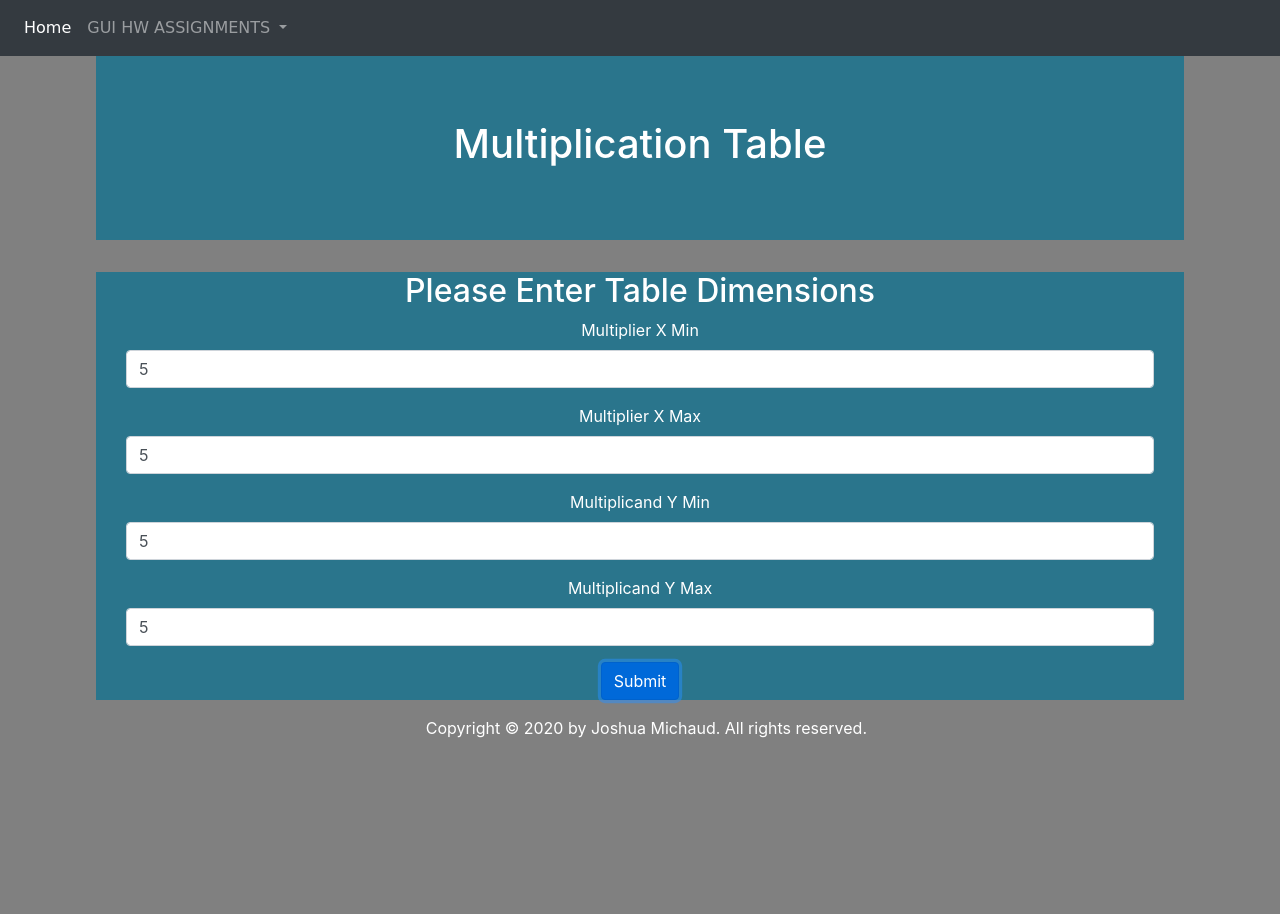
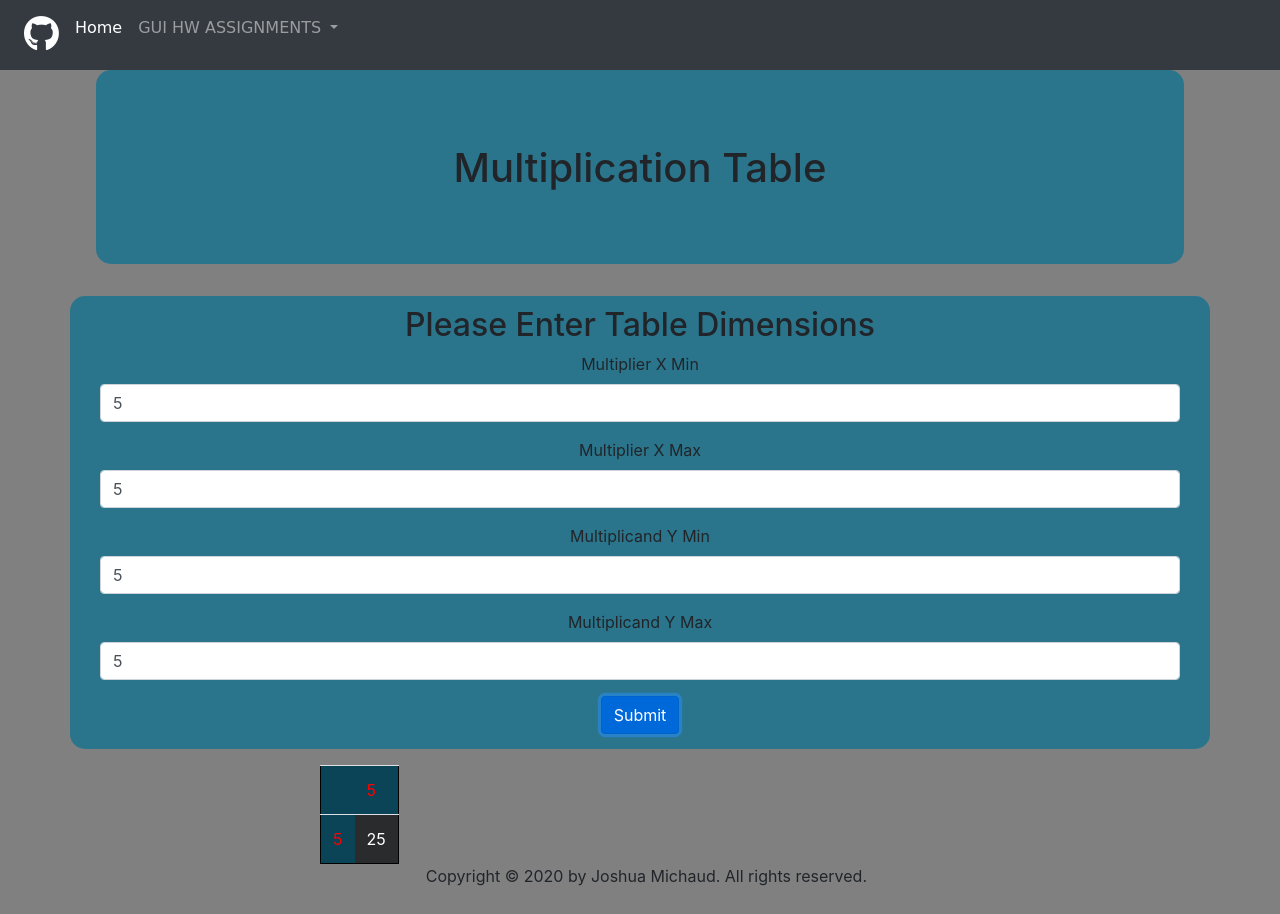
Before and after one commit to Joshua-Michaud/Hw5, a plain HTML site: page index.html in a window 1280 px wide. Both pictures are taken after typing "5", "5", "5", "5" into the empty fields and a click on the button "Submit". Before the commit the page ends 800 px from the top, so only its background shows below. Drawn offline with nearby package versions, Linux system fonts and the light colour scheme.

Commit message:
Updated working code

```diff
--- a/css/style.css
+++ b/css/style.css
@@ -2,21 +2,16 @@
 Name: Joshua Michaud
 Email: Joshua_Michaud@student.uml.edu
 Affiliation: Student at Umass Lowell Computer Science
-Date: 10/29/2020
+Date: 10/30/2020
 Description: External style sheet for index.html
-Location: ~jmichaud/public_html/css/style.css
-91.461 Assignment: First Web Page Part 2
+Location: github
+91.461 Assignment: First JavaScript Webpage
 Joshua Michaud, UMass Lowell Computer Science,
 Copyright (c) 2020 by Joshua Michaud. All rights reserved. May be
 freely copied or excerpted for educational purposes with credit to the author.
 */
 
-
-/*This sets my background for the whole web page*/
-*{
-  color: white;
-}
-
+/* sets whole page background to gray */
 body, html{
   background-color: gray;
 
@@ -28,25 +23,6 @@ footer {
   margin-left: 1%;
 }
 
-.container {
-  background-color: #2a758c;
-  min-width: 70%;
-  max-width: 85%;
-}
-
-#errorHelper{
-  background-color: white;
-}
-
-#errorMessages{
-  text-align: center;
-}
-
-.jumbotron{
-  background: none;
-}
-
-/*This allows the text to change color when hovering over my sideNav homeworks*/
 .navbar-nav a:hover{
   color: red;
 }
@@ -63,14 +39,71 @@ nav i {
   font-family: cursive;
 }
 
+
 /* This makes the dropdown have a gray background and make the writing cursive */
 .dropdown-menu{
   background-color: gray;
   font-family: cursive;
 }
 
-/* This allows the pictures to be centered inside the carousel */
-.carousel-inner img {
-   height: auto;
-   max-width: 70%;
+
+#buttons{
+  padding-bottom: 15px;
 }
+
+
+.jumbotron{
+  background: none;
+}
+
+/* sets jumbotron up */
+#JumboHelper{
+  border-radius: 15px;
+  padding-top: 10px;
+  background-color: #2a758c;
+  width: 100%;
+  margin: auto;
+  min-width: 70%;
+  max-width: 85%;
+}
+
+
+#FormHelper{
+  border-radius: 15px;
+  padding-top: 10px;
+  background-color: #2a758c;
+}
+
+#errorHelper{
+  background-color: white;
+  margin: auto;
+}
+
+#errorMessages{
+  text-align: center;
+}
+
+#multTable{
+  border: 1px solid black;
+  border-collapse: collapse;
+}
+
+tbody > tr > td:first-child,
+tbody > tr:first-child > td {
+  background-color: #0a4456;
+
+  color: red;
+}
+tbody > tr > td {
+  background-color: #292b2c;
+  color: white;
+}
+
+/*https://www.w3schools.com/cssref/pr_pos_overflow.asp*/
+/* Found a nice scroll feature from w3schools */
+.table{
+    overflow: scroll;
+    max-width: 50%;
+    margin: 0 auto;
+    max-height: 400px;
+}
--- a/index.html
+++ b/index.html
@@ -2,10 +2,10 @@
 Name: Joshua Michaud
 Email: Joshua_Michaud@student.uml.edu
 Affiliation: Student at Umass Lowell Computer Science
-Date: 10/29/2020
-Description:
-Location:
-91.461 Assignment: First Web Page Part 1
+Date: 10/30/2020
+Description: This webpage is supposed to use JavaScript to create a Multiplication Table with error handling
+Location: github
+91.461 Assignment: First JavaScript Webpage
 Joshua Michaud, UMass Lowell Computer Science,
 Copyright (c) 2020 by Joshua Michaud. All rights reserved. May be
 freely copied or excerpted for educational purposes with credit to the author.
@@ -18,12 +18,12 @@ freely copied or excerpted for educational purposes with credit to the author.
     <meta charset="utf-8">
     <!--This will scale the web page depending on browser size -->
     <meta name="viewport" content="width=device-width, initial-scale=1, shrink-to-fit=no">
-    <!--This will link an external CSS style sheet-->
 
     <!-- Bootstrap CSS -->
     <link rel="stylesheet" href="https://cdn.jsdelivr.net/npm/bootstrap@4.5.3/dist/css/bootstrap.min.css" integrity="sha384-TX8t27EcRE3e/ihU7zmQxVncDAy5uIKz4rEkgIXeMed4M0jlfIDPvg6uqKI2xXr2" crossorigin="anonymous">
     <!-- Link to external CSS. -->
     <link rel="stylesheet" href="./css/style.css">
+
      <!-- Linked stylesheet for icons. -->
     <link rel="stylesheet" href="https://use.fontawesome.com/releases/v5.7.0/css/all.css" integrity="sha384-lZN37f5QGtY3VHgisS14W3ExzMWZxybE1SJSEsQp9S+oqd12jhcu+A56Ebc1zFSJ" crossorigin="anonymous">
 
@@ -39,9 +39,14 @@ freely copied or excerpted for educational purposes with credit to the author.
               <span class="navbar-toggler-icon"></span>
           </button>
           <div class="collapse navbar-collapse" id="navbarNavDropdown">
-          <ul class = "navbar-nav">
+              <ul class = "navbar-nav" >
+                  <li class="nav-item">
+                      <a class="nav-link " href="https://github.com/Joshua-Michaud" target="_blank">
+                          <i class="fab fa-github"></i>
+                      </a>
+                  </li>
                   <li class="nav-item active">
-                 <a class="nav-link" href="https://cs.uml.edu/~jmichaud/index.html">Home <span class="sr-only">(current)</span></a>
+                      <a class="nav-link" href="https://joshua-michaud.github.io/Personal-Website/">Home <span class="sr-only">(current)</span></a>
                   </li>
                   <li class="nav-item dropdown">
                       <a class="nav-link dropdown-toggle" href="#" id="navbarDropdownMenuLink" role="button" data-toggle="dropdown" aria-haspopup="true" aria-expanded="false">
@@ -50,10 +55,10 @@ freely copied or excerpted for educational purposes with credit to the author.
                       <div class="dropdown-menu text-center" aria-labelledby="navbarDropdownMenuLink">
                           <a class = "dropdown-item" href="#hw1"> HW 1: Intro </a>
                           <!-- This will link back to this web page for hw 2 -->
-                    <a class = "dropdown-item" href="https://cs.uml.edu/~jmichaud/Hw2/index.html">HW 2: HTML Basics</a>
-                    <a class = "dropdown-item" href="https://cs.uml.edu/~jmichaud/Hw3/index.html">HW 3: CSS</a>
+                          <a class = "dropdown-item" href="https://cs.uml.edu/~jmichaud/Hw2/">HW 2: HTML Basics</a>
+                          <a class = "dropdown-item" href="https://cs.uml.edu/~jmichaud/Hw3/">HW 3: CSS</a>
                           <a class = "dropdown-item" href="https://joshua-michaud.github.io/Personal-Website/">HW 4: Bootstrap</a>
-                    <a class = "dropdown-item" href="#hw5">HW 5: JavaScript</a>
+                          <a class = "dropdown-item" href="https://joshua-michaud.github.io/Hw5/">HW 5: JavaScript</a>
                           <a class = "dropdown-item" href="#hw6">HW 6: jQuery Part 1</a>
                           <a class = "dropdown-item" href="#hw7">HW 7: jQuery Part 2</a>
                           <a class = "dropdown-item" href="#hw8">HW 8: Final Project</a>
@@ -62,14 +67,14 @@ freely copied or excerpted for educational purposes with credit to the author.
               </ul>
           </div>
       </nav>
-      <div class="container" >
+      <div class="container" id = "JumboHelper">
           <div class="jumbotron text-center">
               <!--Header of my page to welcome you-->
               <h1>Multiplication Table</h1>
           </div>
       </div>
 
-      <div class="container text-center">
+      <div class="container text-center" id = "FormHelper">
         <h2>Please Enter Table Dimensions</h2>
           <form  onsubmit="return false">
               <div class="form-group col-sm">
@@ -88,8 +93,8 @@ freely copied or excerpted for educational purposes with credit to the author.
                   <label for="multiplicandMax" class="control-label">Multiplicand Y Max</label>
                   <input type="number" class="form-control" id="yMax">
               </div>
-             <div class="form-group col-sm">
-                 <button type="submit" class="btn btn-primary" id = "subButton" onclick = "return variables()">Submit</button>
+             <div class="form-group col-sm" id = "buttons">
+                 <button type="submit" class="btn btn-primary" id = "subButton" onclick ="InputValidation()">Submit</button>
              </div>
           </form>
       </div>
@@ -97,11 +102,20 @@ freely copied or excerpted for educational purposes with credit to the author.
           <div id="errorMessages" class="text-danger font-weight-bold"></div>
       </div>
 
+      <div class="table">
+          <table id="multTable">
+          </table>
+      </div>
+
+
       <footer class = "text-center">
           <p>Copyright &copy; 2020 by Joshua Michaud. All rights reserved.</p>
       </footer>
+
       <script src="js/script.js"></script>
       <script src="https://code.jquery.com/jquery-3.5.1.slim.min.js" integrity="sha384-DfXdz2htPH0lsSSs5nCTpuj/zy4C+OGpamoFVy38MVBnE+IbbVYUew+OrCXaRkfj" crossorigin="anonymous"></script>
-      <script src="https://cdn.jsdelivr.net/npm/bootstrap@4.5.3/dist/js/bootstrap.bundle.min.js" integrity="sha384-ho+j7jyWK8fNQe+A12Hb8AhRq26LrZ/JpcUGGOn+Y7RsweNrtN/tE3MoK7ZeZDyx" crossorigin="anonymous"></script>
+      <script src="https://cdn.jsdelivr.net/npm/popper.js@1.16.1/dist/umd/popper.min.js" integrity="sha384-9/reFTGAW83EW2RDu2S0VKaIzap3H66lZH81PoYlFhbGU+6BZp6G7niu735Sk7lN" crossorigin="anonymous"></script>
+      <script src="https://stackpath.bootstrapcdn.com/bootstrap/4.5.2/js/bootstrap.min.js" integrity="sha384-B4gt1jrGC7Jh4AgTPSdUtOBvfO8shuf57BaghqFfPlYxofvL8/KUEfYiJOMMV+rV" crossorigin="anonymous"></script>
+
    </body>
 </html>
--- a/js/script.js
+++ b/js/script.js
@@ -1,94 +1,98 @@
-var error = document.getElementById("errorMessages");
+/*
+Name: Joshua Michaud
+Email: Joshua_Michaud@student.uml.edu
+Affiliation: Student at Umass Lowell Computer Science
+Date: 10/30/2020
+Description: External JavaScript for index.html
+Location: github
+91.461 Assignment: First JavaScript Webpage
+Joshua Michaud, UMass Lowell Computer Science,
+Copyright (c) 2020 by Joshua Michaud. All rights reserved. May be
+freely copied or excerpted for educational purposes with credit to the author.
+*/
 
 
-function variables(){
+function InputValidation(){
 
-var xStart = Number(document.getElementById("xMin").value);
-var xEnd = Number(document.getElementById("xMax").value);
-var yStart = Number(document.getElementById("yMin").value);
-var yEnd = Number(document.getElementById("yMax").value);
-var lengthY = Math.abs(xEnd - xStart);
-var lengthX = Math.abs(yEnd - yStart);
-var vecArray = {};
-var xIndex = xStart;
-var yIndex = yStart;
-var xarray = [];
-var yarray = [];
+    let xStart = parseInt(document.getElementById("xMin").value);
+    var xEnd = parseInt(document.getElementById("xMax").value);
+    var yStart = parseInt(document.getElementById("yMin").value);
+    var yEnd = parseInt(document.getElementById("yMax").value);
+    //clears the Multiplication Table
+    document.getElementById("multTable").innerHTML = "";
+    //clears the Error messages
+    document.getElementById("errorMessages").innerHTML = "";
+
+    //test to see if all fields have a input value
+    if (!xStart || !xEnd || !yStart || !yEnd) {
+        document.getElementById("errorMessages").innerHTML =
+       "One or more of the values you entered is empty.<br>Please make sure all values have been filled.<br>";
+        return;
+    }
+
+    //This if-else statement will test if each form input it a number
+    if(isNaN(xStart) || isNaN(xEnd) || isNaN(yStart) || isNaN(yEnd)){
+        //empty
+    }
 
 
-if(isNaN(xStart)){
-  //empty isNaN give error message and will not allow values other than integers into form
-  var message = "Input Value for X Min is not a integer"
-  error.textContent = message;
-}
-else if (isNaN(xEnd)) {
-  //empty
-  var message = "Input Value for X Max is not a integer"
-  error.textContent = message;
-}
-else if (isNaN(yStart)) {
-  //empty
-  var message = "Input Value for Y Min is not a integer"
-  error.textContent = message;
-}
-else if (isNaN(yEnd)) {
-  //empty
-  var message = "Input Value for Y Max is not a integer"
-  error.textContent = message;
+    if(xStart > xEnd)
+    {
+        document.getElementById("errorMessages").innerHTML = "X Min should be lower than X Max";
+        return;
     }
 
-if(xStart < -50 || yStart < -50 || xEnd < -50 || yEnd < -50) {
+
+    if(yStart > yEnd)
+    {
+        document.getElementById("errorMessages").innerHTML = "Y Min should be lower than Y Max";
+        return;
+    }
+
+    //if-else statement to see if any input is below -50
+    if(xStart < -50 || yStart < -50 || xEnd < -50 || yEnd < -50 || xStart > xEnd) {
         //give error message if input is below -50 for any input
-    var message = "Input value is Lower below -50";
-    error.textContent = message;
+        document.getElementById("errorMessages").innerHTML = "Input value is Less than -50";
+        return;
     }
+    //if-else statement to see if any input is above 50
     else if (xStart > 50 || xEnd > 50 || yStart > 50 || yEnd > 50) {
         //give error message if input is greater than 50 for any input
-  var message = "Input Value is Greater than 50"
-  error.textContent = message;
+        document.getElementById("errorMessages").innerHTML = "Input Value is Greater than 50";
+        return;
     }
     else {
         //clears error messages when correct input is entered
-  error.textContent = "";
+        document.getElementById("errorMessages").innerHTML = "";
+    }
+//calls function to create table
+createTable(xStart, xEnd, yStart, yEnd);
 }
 
 
 
+function createTable(xStart, xEnd, yStart, yEnd){
+  var i, j;
+  var table = "";
 
 
-var x = document.createElement("TABLE");
-x.setAttribute("id", "myTable");
-document.body.appendChild(x);
-
-for(var i = xStart; i < xEnd; i++){
-  xarray[i] = i;
+  // Creates table
+  for (j = xStart - 1; j <= xEnd; j++) {
+      table += "<tr>";
+    if (j == xStart - 1) {
+        table += "<td></td>";
+      for (i = yStart; i <= yEnd; i++) {
+          table += "<td>" + i + "</td>";
       }
-
-for(var j = yStart; j < yEnd; j++){
-  yarray[j] = j;
     }
-
-for(var k = 0; k <= lengthY; k++){
-  var arrayTemp = [];
-  for(var l = 0; l <= lengthX; l++){
-    var value = xIndex * yIndex;
-    arrayTemp[l] = value;
-    xIndex++;
+    else {
+        table += "<td>" + j + "</td>";
+        for (i = yStart; i <= yEnd; i++) {
+            table += "<td>" + i * j + "</td>";
         }
-  vecArray[k] = arrayTemp;
-  xIndex = xStart;
-  yIndex++;
     }
-
-
-console.log(vecArray);
-//swap
-//calculations
-//first array times second array
-console.log(xStart);
-console.log(xEnd);
-console.log(yStart);
-console.log(yEnd);
-
-
+    table += "</tr>";
   }
+  // Insert table
+  document.getElementById("multTable").innerHTML = table;
+}
```
Also changed, not shown: readme.txt. Lines whose indentation alone changed are shown as unchanged.
